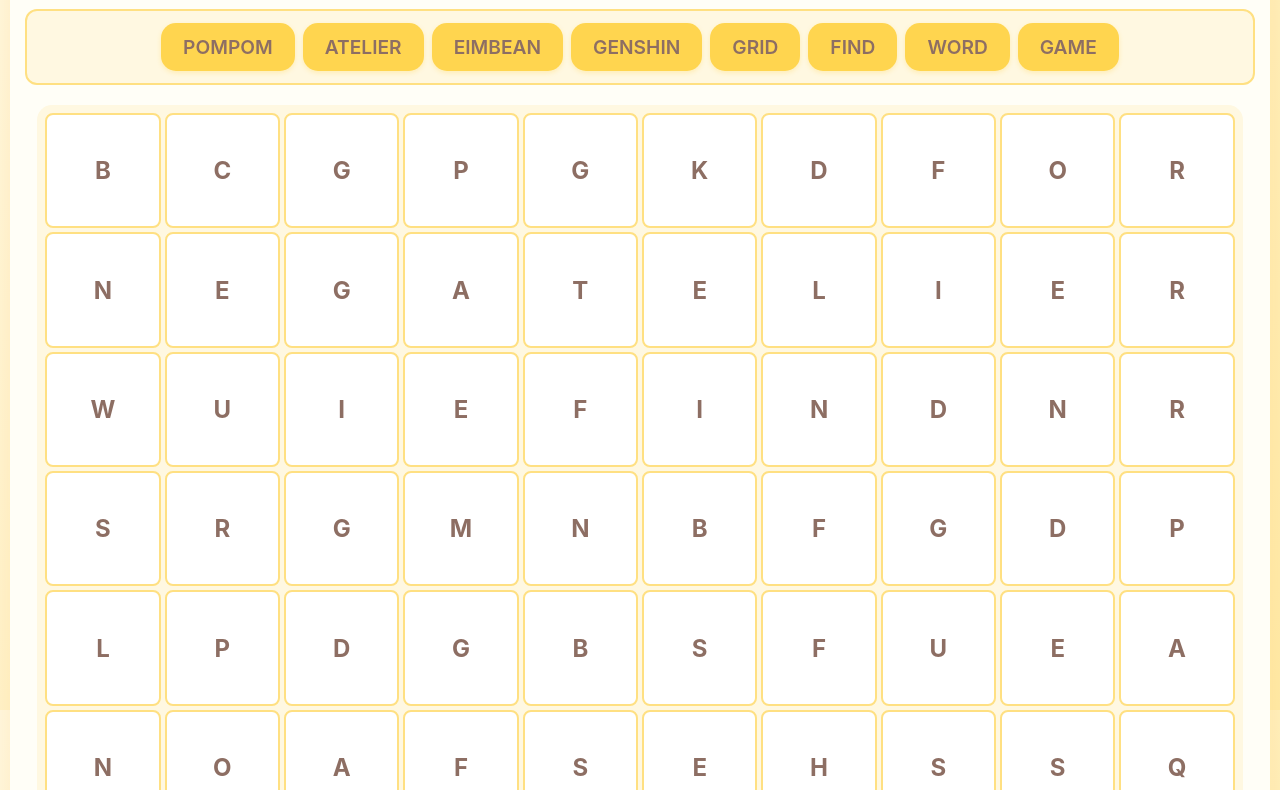
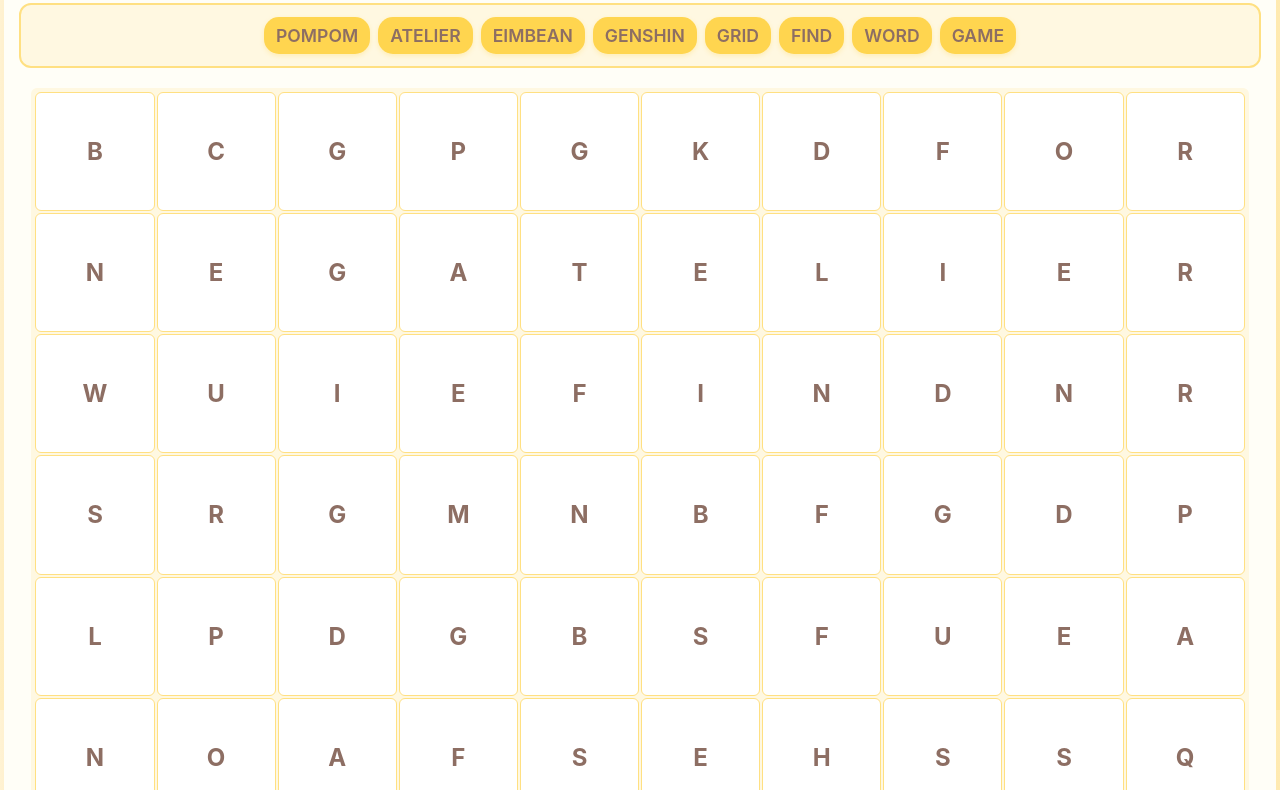
Before and after one commit to pompomYAY/puzzle, a plain HTML site: page index.html in a window 1280 px wide. Shown: the part 90-880 px from the top of the page. Drawn offline with Linux system fonts and the light colour scheme.

Commit message:
Update styles.css

```diff
--- a/styles.css
+++ b/styles.css
@@ -3,6 +3,10 @@
 	padding: 0;
 	box-sizing: border-box;
 	-webkit-tap-highlight-color: transparent;
+}
+
+html, body {
+	overflow-x: hidden;
 }
 
 :root {
@@ -18,7 +22,7 @@ body {
 	justify-content: center;
 	align-items: center;
 	font-family: -apple-system, BlinkMacSystemFont, 'Segoe UI', Arial, sans-serif;
-	padding: 10px;
+	padding: 4px;
 	-webkit-font-smoothing: antialiased;
 	-moz-osx-font-smoothing: grayscale;
 }
@@ -64,6 +68,7 @@ h2 {
 	flex-wrap: wrap;
 	gap: 8px;
 	justify-content: center;
+	align-items: center;
 	margin-bottom: 10px;
 	padding: 12px;
 	background: #fff8e1;
@@ -72,12 +77,12 @@ h2 {
 }
 
 .word-item {
-	padding: 12px 22px;
+	padding: 8px 12px;
 	background: #ffd54f;
 	color: #8d6e63;
 	border-radius: 15px;
 	font-weight: 600;
-	font-size: 1.2em;
+	font-size: 1.1em;
 	transition: all 0.3s ease;
 	user-select: none;
 	box-shadow: 0 2px 5px rgba(255, 193, 7, 0.2);
@@ -93,10 +98,10 @@ h2 {
 .grid {
 	display: grid;
 	grid-template-columns: repeat(10, 1fr);
-	gap: 4px;
-	padding: 8px;
+	gap: 2px;
+	padding: 4px;
 	background: #fff8e1;
-	border-radius: 15px;
+	border-radius: 6px;
 	justify-items: center;
 	width: 98%;
 	margin: 0 auto;
@@ -111,8 +116,8 @@ h2 {
 	align-items: center;
 	justify-content: center;
 	background: #ffffff;
-	border: 2px solid #ffe082;
-	border-radius: 8px;
+	border: 1px solid #ffe082;
+	border-radius: 6px;
 	font-weight: bold;
 	font-size: clamp(16px, 4.5vw, 24px);
 	cursor: pointer;
```
